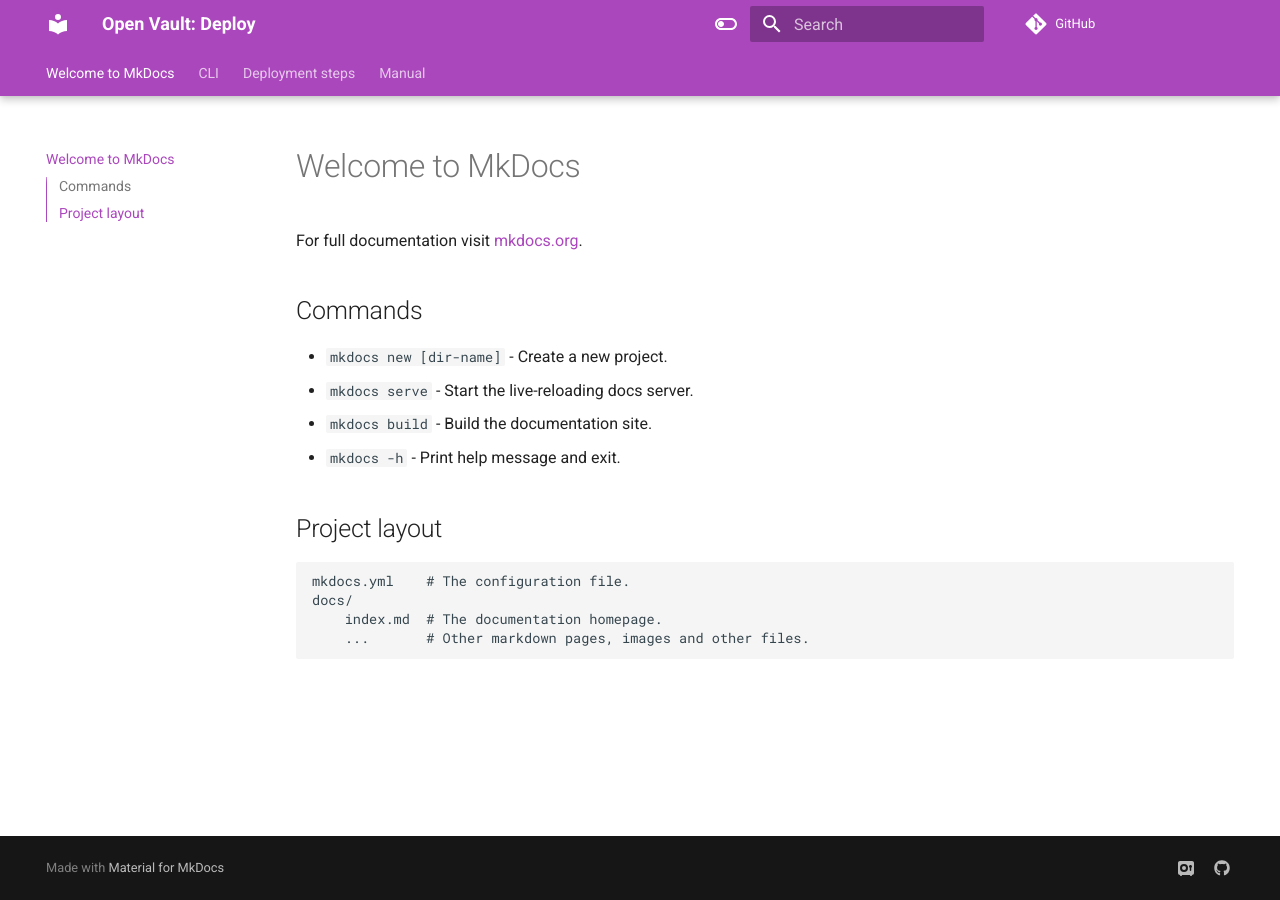
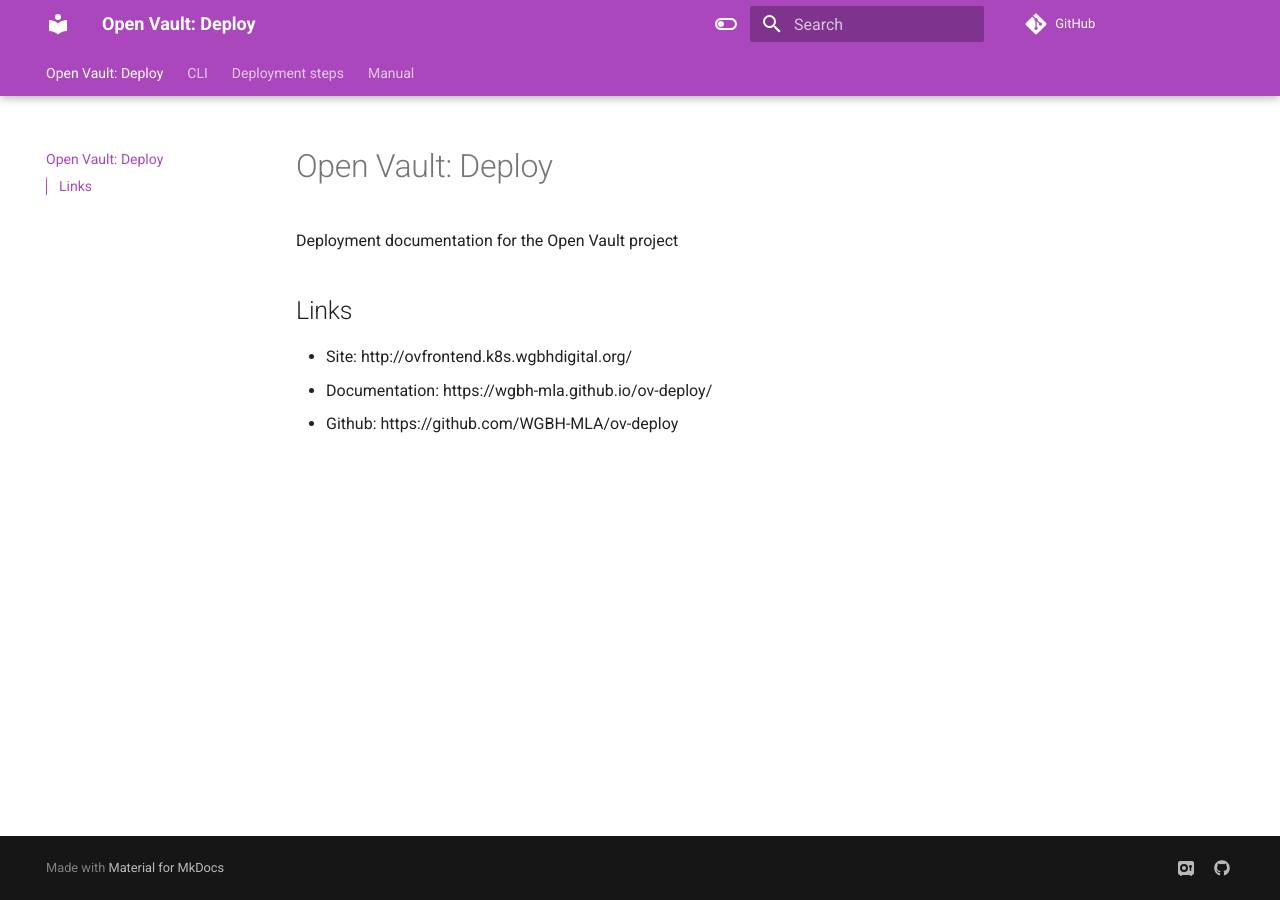
Before and after one commit to WGBH-MLA/ov-deploy, an MkDocs documentation site: the page built from docs/index.md, in a window 1280 px wide. Built offline with MkDocs 1.6.1 and Material for MkDocs 9.7.7, drawn with Linux system fonts in a browser that asks for light colours; comment, search, counter and statistics services are not loaded.

Commit message:
Create basic index page

```diff
--- a/docs/index.md
+++ b/docs/index.md
@@ -1,17 +1,9 @@
-# Welcome to MkDocs
+# Open Vault: Deploy
 
-For full documentation visit [mkdocs.org](https://www.mkdocs.org).
+Deployment documentation for the Open Vault project
 
-## Commands
+## Links
 
-* `mkdocs new [dir-name]` - Create a new project.
-* `mkdocs serve` - Start the live-reloading docs server.
-* `mkdocs build` - Build the documentation site.
-* `mkdocs -h` - Print help message and exit.
-
-## Project layout
-
-    mkdocs.yml    # The configuration file.
-    docs/
-        index.md  # The documentation homepage.
-        ...       # Other markdown pages, images and other files.
+- Site: http://ovfrontend.k8s.wgbhdigital.org/
+- Documentation: https://wgbh-mla.github.io/ov-deploy/
+- Github: https://github.com/WGBH-MLA/ov-deploy
--- a/mkdocs.yml
+++ b/mkdocs.yml
@@ -9,8 +9,8 @@
   - footnotes
   - md_in_html
   - meta
+  - pymdownx.caret
   - pymdownx.details
-  - pymdownx.caret
   - pymdownx.emoji:
       emoji_index: !!python/name:materialx.emoji.twemoji
       emoji_generator: !!python/name:materialx.emoji.to_svg
@@ -18,7 +18,7 @@
   - pymdownx.inlinehilite
   - pymdownx.keys
   - pymdownx.mark
-  - pymdownx.tilde
+  - pymdownx.snippets
   - pymdownx.superfences:
       custom_fences:
         - name: mermaid
@@ -28,7 +28,7 @@
       alternate_style: true
   - pymdownx.tasklist:
       custom_checkbox: true
-  - pymdownx.snippets
+  - pymdownx.tilde
   - tables
   - toc
 
```
